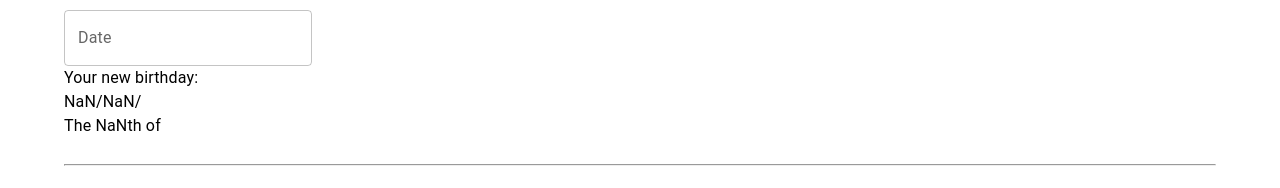
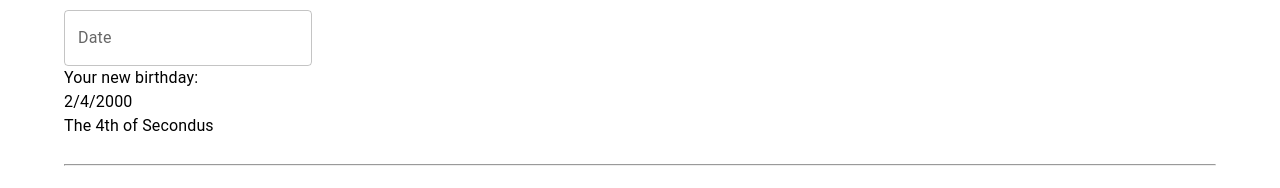
Before and after one commit to andrewwhitman-cpp/international-fixed-calendar, a React (Vite) app: page / in a window 1280 px wide. Shown: the part 342-530 px from the top of the page. Built offline with nearby package versions, Linux system fonts and the light colour scheme.

Commit message:
simplified DateConverter by using MyDate class

```diff
--- a/src/DateConverter.jsx
+++ b/src/DateConverter.jsx
@@ -1,47 +1,19 @@
-import { useEffect, useState } from "react"
+import { useState } from "react"
 import { Typography } from "@mui/material"
 import BasicDateField from "./BasicDateField"
+import { MyDate } from "./MyDate"
+
+const date_placeholder = new MyDate(2000, 1, 1)
 
 function DateConverter() {
-    const [userDay, setUserDay] = useState('')
-    const [userMonth, setUserMonth] = useState('')
-    const [userYear, setUserYear] = useState('')
-    const [newDay, setNewDay] = useState('')
-    const [newMonth, setNewMonth] = useState('')
+    const [newDate, setNewDate] = useState(date_placeholder)
 
     function handleUpdateUserDate(d) {
         const date_string = new String(d)
         const date = new Date(date_string)
-        setUserDay(date.getDate().toString())
-        setUserMonth((date.getMonth() + 1).toString())
-        setUserYear(date.getFullYear().toString())
+        const new_date = new MyDate(date.getFullYear(), date.getMonth(), date.getDate())
+        setNewDate(new_date)
     }
-
-	var my_month_names = {0: 'Nullus',
-                        1: 'Primus',
-                        2: 'Secondus',
-                        3: 'Tertius',
-                        4: 'Quartus',
-                        5: 'Quintus',
-                        6: 'Sextember',
-                        7: 'September',
-                        8: 'October',
-                        9: 'November',
-                        10: 'December',
-                        11: 'Undecember',
-                        12: 'Duodecember',
-                        13: 'Tredecember'}
-
-    useEffect(() => {
-        var userDate = new Date(userMonth + "-" + userDay + "-" + userYear)
-        var userDateYear = new Date(userDate.getFullYear(), 0, 0)
-        var diff = (userDate - userDateYear) + ((userDateYear.getTimezoneOffset() - userDate.getTimezoneOffset()) * 60 * 1000)
-        var one_day = 1000 * 60 * 60 * 24
-        var day = Math.floor(diff / one_day)
-        setNewDay((day % 28).toString())
-        setNewMonth(Math.ceil(day / 28).toString())
-        console.log(newDay, newMonth, userYear)
-    }, [userDay, userMonth, userYear])
 
 	return (
 	<>
@@ -51,8 +23,8 @@ function DateConverter() {
     <BasicDateField f={(d) => handleUpdateUserDate(d)} />
     <Typography>
         Your new birthday:<br />
-        {newMonth}/{newDay}/{userYear}<br />
-        The {newDay}th of {my_month_names[newMonth]}
+        {newDate.getMonth()}/{newDate.getDay()}/{newDate.getYear()}<br />
+        The {newDate.getDay()}th of {newDate.getMonthName()}
     </Typography>
 	</>
 	)
```
